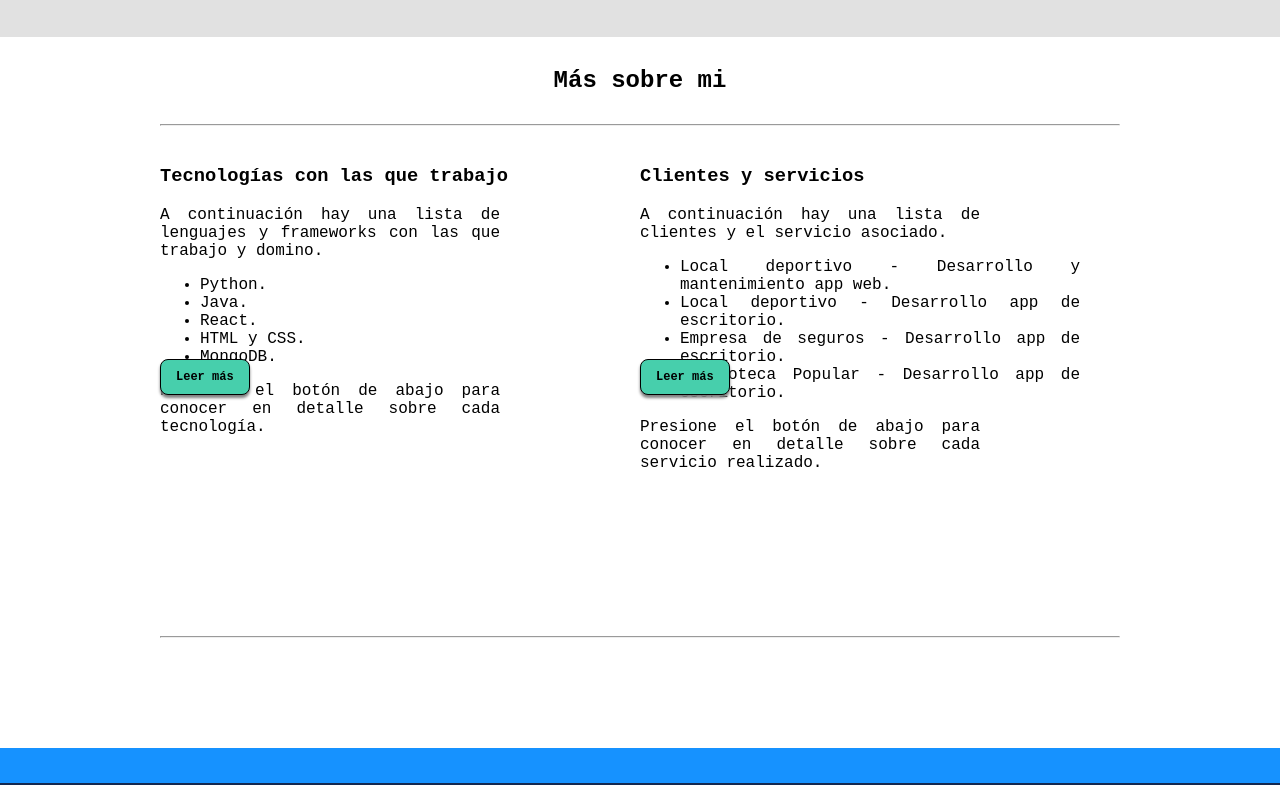
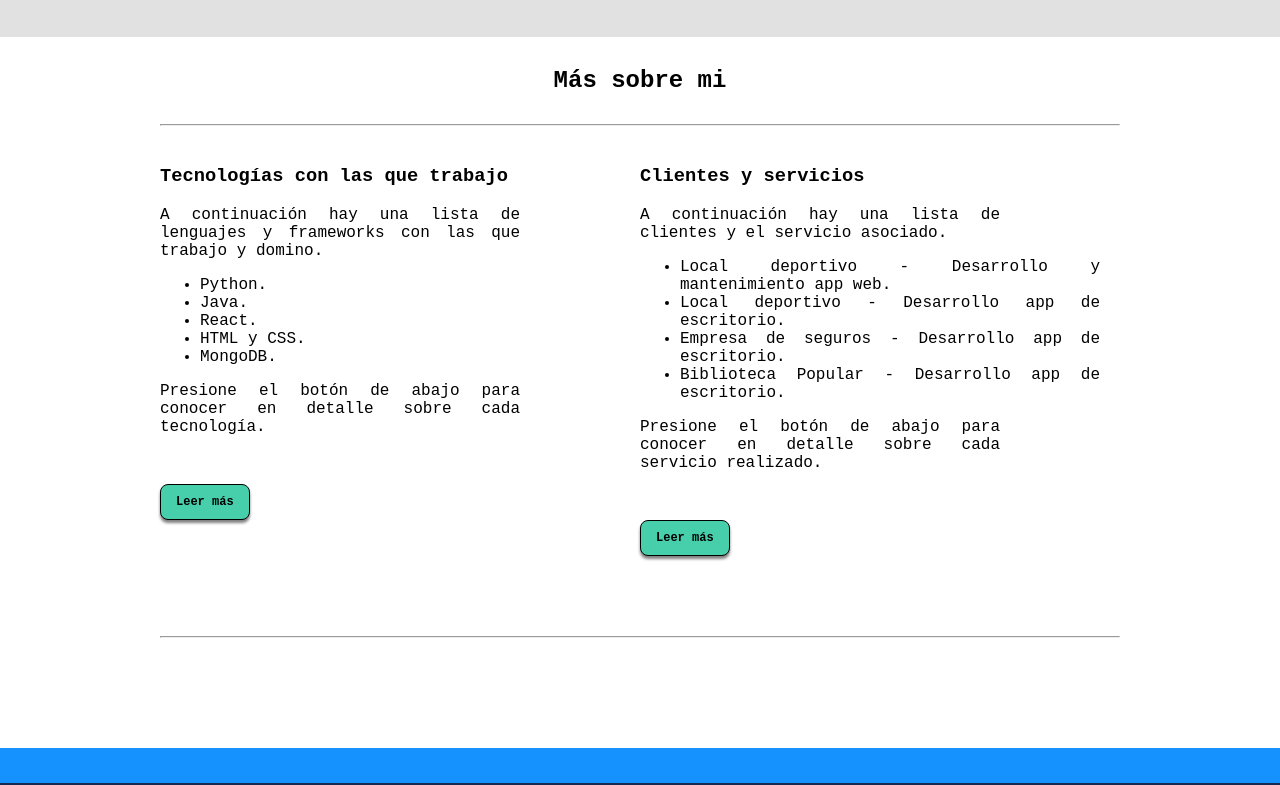
Before and after one commit to AxelLarrea/UX-UI, a plain HTML site: page Proyecto-final/perfil.html in a window 1280 px wide. Shown: the part 521-1306 px from the top of the page. Drawn offline with Linux system fonts and the light colour scheme.

Commit message:
21-11-2020

```diff
--- a/Proyecto-final/css/main.css
+++ b/Proyecto-final/css/main.css
@@ -203,20 +203,16 @@ nav .profile-link a {
     padding: 0 100px 0 0;
 }
 
-.more-about-container {
-    max-height: 600px;
-    max-width: 500px;
-}
-
 .readmore-button {
+    display: inline-block;
     border: 1px solid black;
     padding: 10px 15px;
     font-size: 12px;
     background-color: #47cfac;
     border-radius: 8px;
     box-shadow: 0 3px 3px grey;
-    position: absolute;
-    top: 110%;
+    position: relative;
+    top: 2rem;
 }
 
 .bottom-bar{
--- a/Proyecto-final/perfil.html
+++ b/Proyecto-final/perfil.html
@@ -46,7 +46,6 @@
             <hr>
             <div class="profile-text-info-container">
                 <div>
-                    <div class="more-about-container">
                     <h3>Tecnologías con las que trabajo</h3>
                     <p>A continuación hay una lista de lenguajes y frameworks con las que trabajo y domino.</p>
                     <ul>
@@ -57,11 +56,9 @@
                         <li>MongoDB.</li>
                     </ul>
                     <p>Presione el botón de abajo para conocer en detalle sobre cada tecnología.</p>
-                    </div>
                     <a href="blog.html" class="readmore-button"><b>Leer más</b></a>
                 </div>
                 <div>
-                    <div class="more-about-container">
                     <h3>Clientes y servicios</h3>
                     <p>A continuación hay una lista de clientes y el servicio asociado.</p>
                     <ul>
@@ -71,7 +68,6 @@
                         <li>Biblioteca Popular - Desarrollo app de escritorio.</li>
                     </ul>
                     <p>Presione el botón de abajo para conocer en detalle sobre cada servicio realizado.</p>
-                    </div>
                     <a href="blog.html" class="readmore-button"><b>Leer más</b></a>
                 </div>
             </div>
```
Lines whose indentation alone changed are shown as unchanged.
